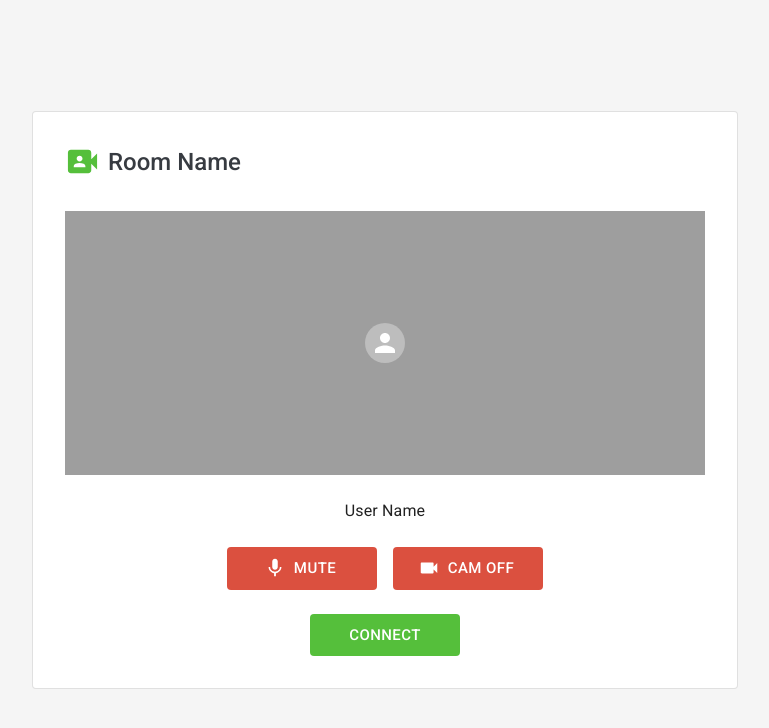
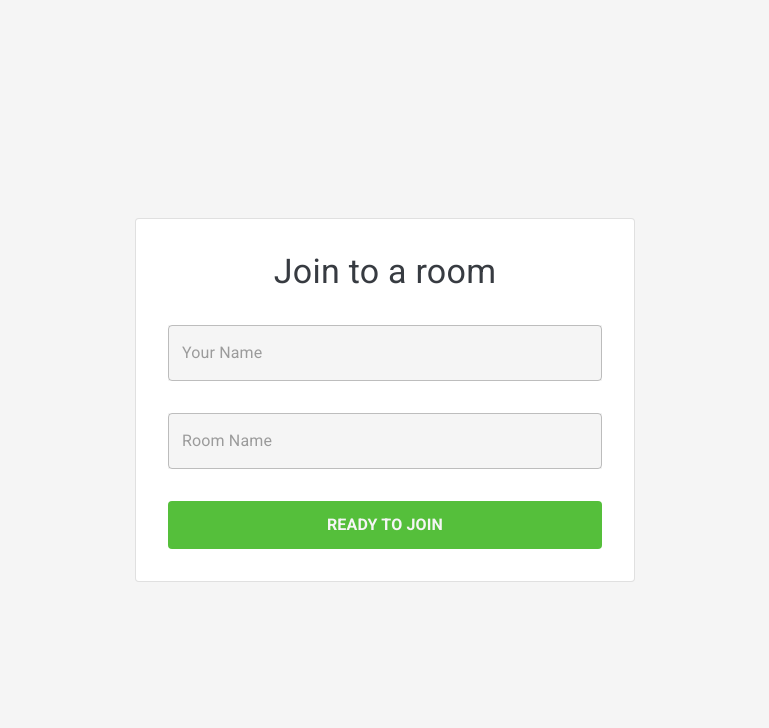
Before and after one commit to abhirampjayan/twilio-video-call--app, a React (Vite) app: page / in a window 1280 px wide. Shown: the top 728 px of the page, without its empty margins (255-1024 px from the left). Built offline with nearby package versions, Linux system fonts and the light colour scheme.

Commit message:
app linked

```diff
--- a/src/components/ConfigMeet.tsx
+++ b/src/components/ConfigMeet.tsx
@@ -27,23 +27,16 @@ type Props = {
   participantName: string;
 };
 
-const ConfigMeet = (props: Props) => {
+const ConfigMeet = ({ roomName, participantName }: Props) => {
   const dispatch = useAppDispatch();
   const localTracks = useAppSelector(getLocalTracks);
   const audioMute = useAppSelector(getAudioMute);
   const videoMute = useAppSelector(getVideoMute);
   const status = useAppSelector(getTrackStatus);
-  function handleTrackEnabled(track: LocalVideoTrack) {
-    track.on('enabled', () => {
-      /* Hide the avatar image and show the associated <video> element. */
-    });
-  }
 
-  const videoTrack = useMemo(() => {
-    return localTracks.find(
-      (track) => track.kind === 'video'
-    ) as LocalVideoTrack;
-  }, [localTracks]);
+  const videoTrack = localTracks.find(
+    (track) => track.kind === 'video'
+  ) as LocalVideoTrack;
 
   useEffect(() => {
     if (!videoMute) dispatch(getLocalVideoTrack());
@@ -87,7 +80,7 @@ const ConfigMeet = (props: Props) => {
             <Grid item display="flex" alignItems="center" gap={1}>
               <VideoCameraFront color="primary" fontSize="large" />
               <Typography color="secondary" variant="h5" fontWeight="500">
-                Room Name
+                {roomName}
               </Typography>
             </Grid>
             <Grid item>
@@ -109,7 +102,7 @@ const ConfigMeet = (props: Props) => {
               </Box>
             </Grid>
             <Grid item>
-              <Typography align="center">User Name</Typography>
+              <Typography align="center">{participantName}</Typography>
             </Grid>
             <Grid item justifyContent="center" alignItems="center">
               <Box pt={3} display={'flex'} gap={2} justifyContent="center">
--- a/src/screens/JoiningScreen.tsx
+++ b/src/screens/JoiningScreen.tsx
@@ -37,7 +37,7 @@ const JoiningScreen = () => {
     e: React.ChangeEvent<HTMLInputElement | HTMLTextAreaElement>
   ) => setName(e.target.value);
 
-  return false ? (
+  return currentScreen === PageState.RoomDetails ? (
     <Box
       alignItems="center"
       minHeight="100vh"
```
